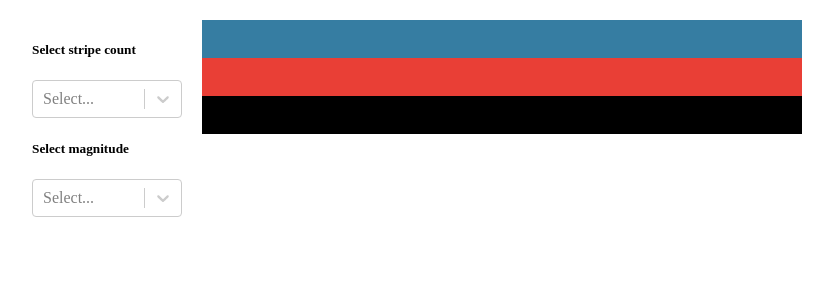
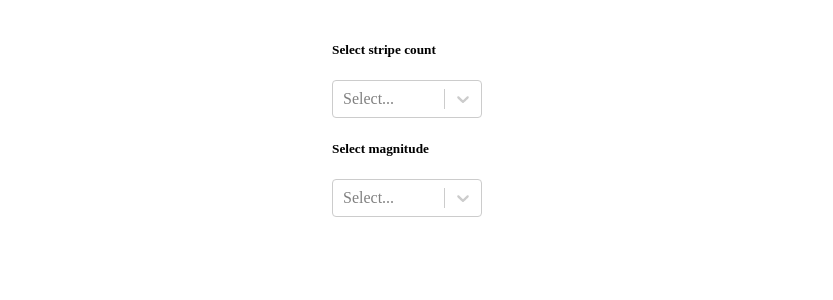
Before and after one commit to affordances/stripes, a React (Create React App) app: page / in a window 1280 px wide. Shown: the top 300 px of the page, without its empty margins (223-1056 px from the left). Built offline with nearby package versions, Linux system fonts and the light colour scheme; the HTML template or start-up script is replaced by a standard one.

Commit message:
display sequences

```diff
--- a/src/App.js
+++ b/src/App.js
@@ -20,7 +20,12 @@ const SelectContainer = styled.div`
 
 const SelectHeader = styled.h5``;
 
-const StripesContainer = styled.div``;
+const StripesContainer = styled.div`
+  display: flex;
+  flex-direction: column;
+`;
+
+const Button = styled.button``;
 
 const Results = styled.div`
   margin-top: 20px;
@@ -29,20 +34,17 @@ const Results = styled.div`
   justify-content: center;
 `;
 
-const Stripe = styled.div`
-  background: ${props => props.color};
-  height: 38px;
-  width: 600px;
-`;
+// const Stripe = styled.div`
+//   background: ${props => props.color};
+//   height: 38px;
+//   width: 600px;
+// `;
 
-function App() {
-  const colors = {
-    "1": "#367da2",
-    "2": "#e93f36",
-    "3": "black"
-  };
-
-  const stripeBox = ["1", "2", "3"];
+// const colors = {
+//   "1": "#367da2",
+//   "2": "#e93f36",
+//   "3": "black"
+// };
 
 const maxStripeCount = 16;
 
@@ -65,6 +67,7 @@ function App() {
   { value: "16", label: "16" }
 ];
 
+function App() {
   const createMagnitudeOptions = (start, end) => {
     let options = [];
 
@@ -80,9 +83,26 @@ function App() {
     return options;
   };
 
+  const createPalindromicArrays = (length, total) => {
+    let results = [];
+
+    if (length === 1 && total > 0) {
+      results.push(total);
+    } else if (length === 2 && total % 2 === 0 && total > 0) {
+      results.push([total / 2, total / 2]);
+    } else if (2 < length && length <= total) {
+      for (let i = 1; i <= total / 2; i++) {
+        const middles = createPalindromicArrays(length - 2, total - 2 * i);
+        middles.forEach(middle => results.push([i].concat(middle, [i])));
+      }
+    }
+    return results;
+  };
+
   const [stripeCount, setStripeCount] = useState(null);
   const [magnitude, setMagnitude] = useState(null);
   const [magnitudeOptions, setMagnitudeOptions] = useState(null);
+  const [palindromicArrays, setPalindromicArrays] = useState([]);
 
   return (
     <Container>
@@ -101,16 +121,28 @@ function App() {
         <SelectHeader>Select magnitude</SelectHeader>
         <Select
           options={magnitudeOptions}
-          value={magnitude}
-          onChange={option => setMagnitude(option.value)}
+          value={magnitude && { value: magnitude, label: magnitude }}
+          onChange={option => {
+            setMagnitude(option.value);
+          }}
         />
         <Results>
-          {stripeCount} {magnitude}
+          {stripeCount && magnitude && (
+            <Button
+              onClick={() =>
+                setPalindromicArrays(
+                  createPalindromicArrays(stripeCount, magnitude)
+                )
+              }
+            >
+              Make arrays
+            </Button>
+          )}
         </Results>
       </SelectContainer>
       <StripesContainer>
-        {stripeBox.map((_, i) => (
-          <Stripe key={i} color={colors[stripeBox[i]]} />
+        {palindromicArrays.map(sequence => (
+          <div>[{sequence.toString()}]</div>
         ))}
       </StripesContainer>
     </Container>
```
Lines whose indentation alone changed are shown as unchanged.
